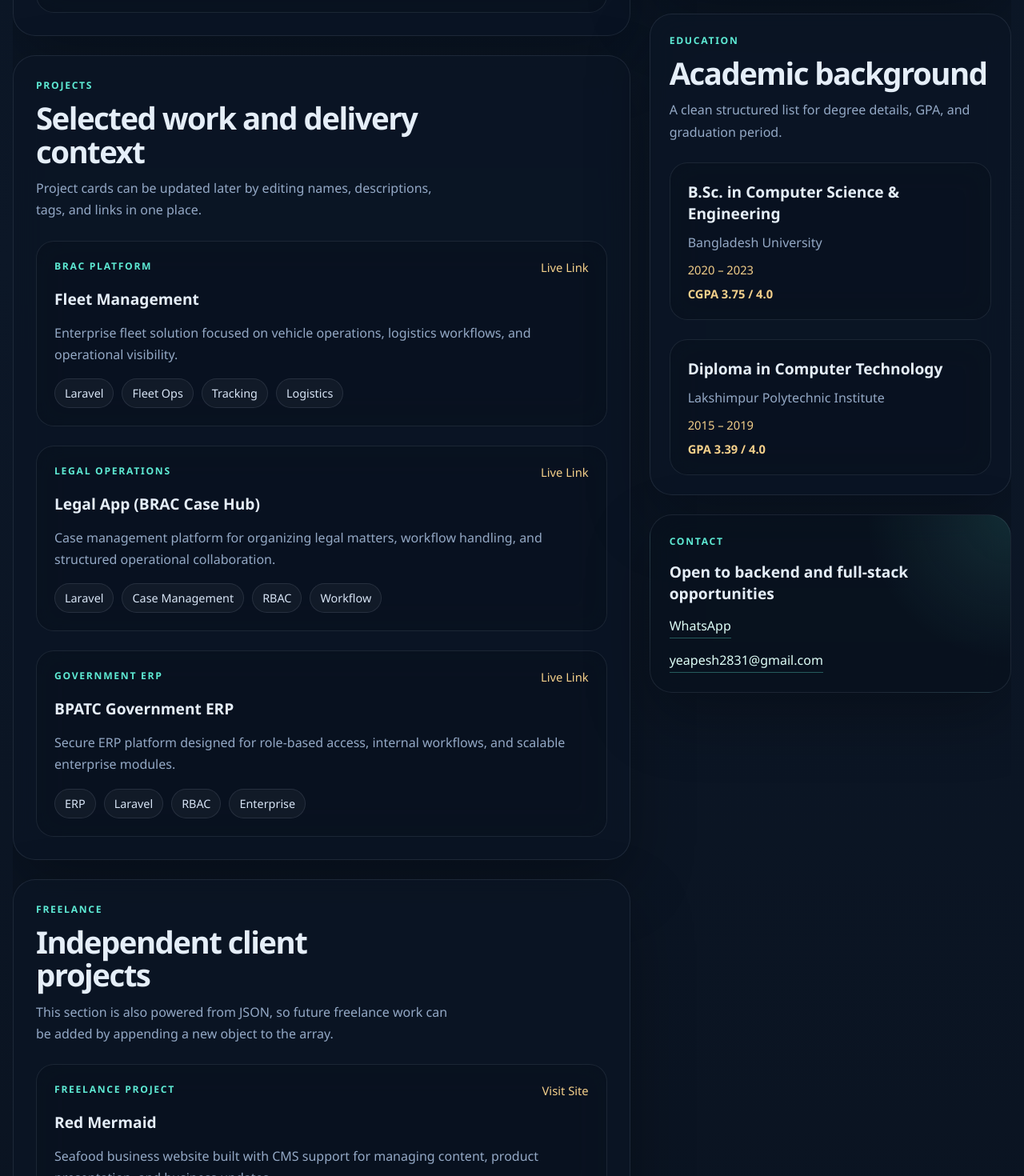
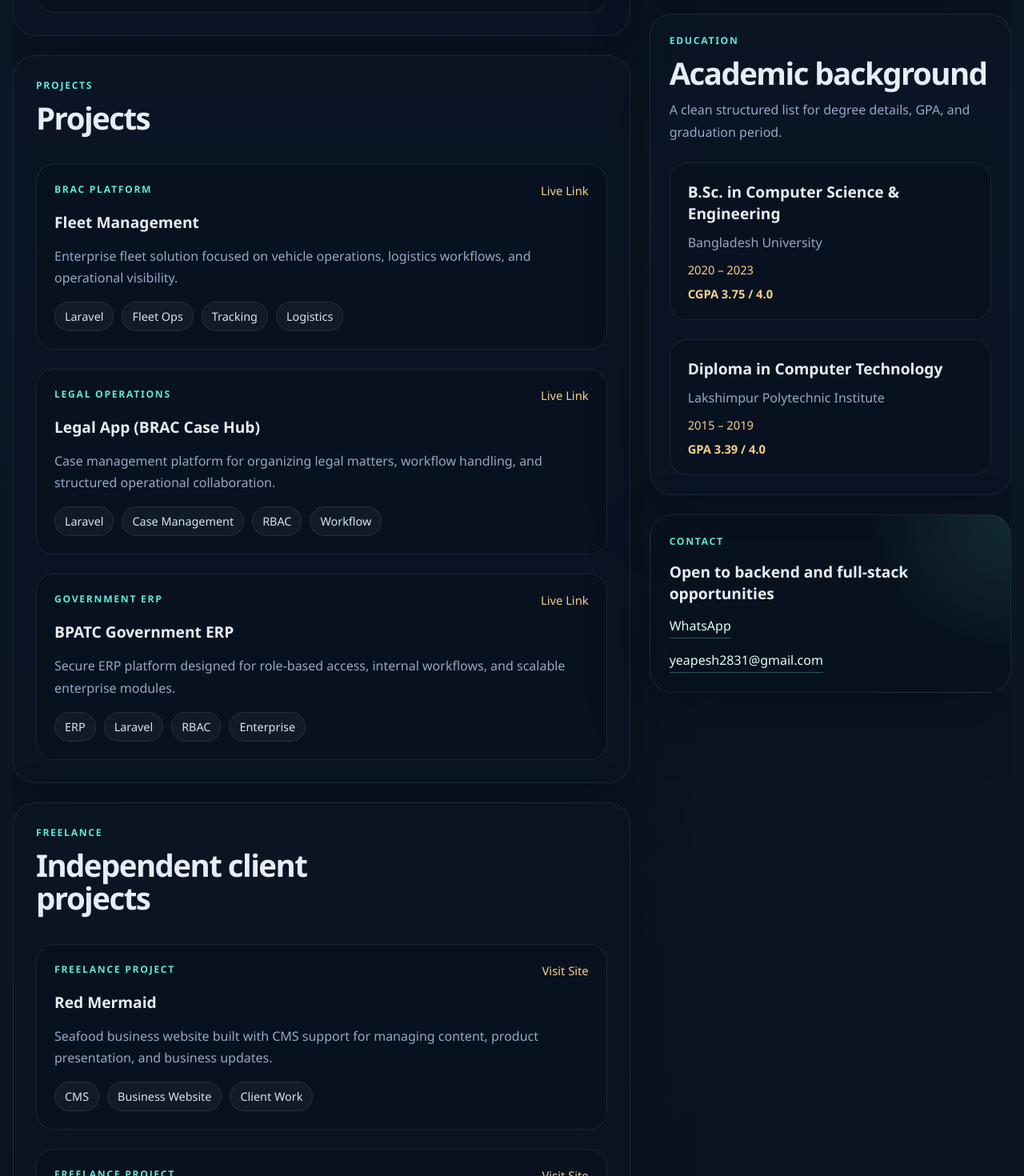
Before and after one commit to Yeapes/yeapes-portfolio, a Next.js app: page / in a window 1280 px wide. Shown: the part 1680-3150 px from the top of the page at 80% size. Built offline with nearby package versions, Linux system fonts and the light colour scheme.

Commit message:
Refactor section headings in projects and freelance sections to simplify descriptions

```diff
--- a/app/page.tsx
+++ b/app/page.tsx
@@ -130,8 +130,8 @@ export default function Home() {
           <section className="section-block" id="projects">
             <SectionHeading
               eyebrow="Projects"
-              title="Selected work and delivery context"
-              description="Project cards can be updated later by editing names, descriptions, tags, and links in one place."
+              title="Projects"
+              description=""
             />
 
             <div className="project-grid">
@@ -163,7 +163,7 @@ export default function Home() {
             <SectionHeading
               eyebrow="Freelance"
               title="Independent client projects"
-              description="This section is also powered from JSON, so future freelance work can be added by appending a new object to the array."
+              description=""
             />
 
             <div className="project-grid">
```
